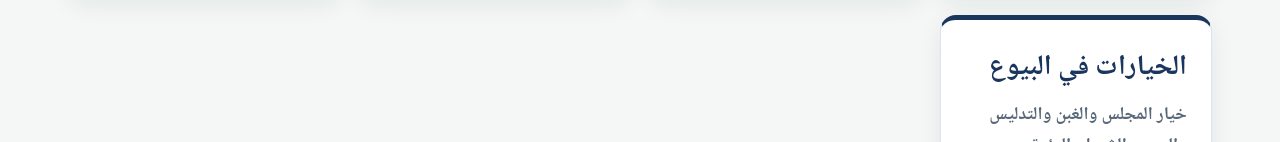
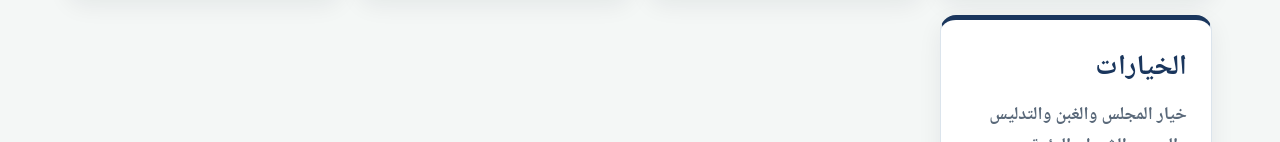
Before and after one commit to alharthy49-coder/manhaj-portal, a plain HTML site: page applications/muamalat1/index.html in a window 1280 px wide. Shown: the part 586-728 px from the top of the page. Drawn offline with Linux system fonts and the light colour scheme.

Commit message:
Rename options lesson card

```diff
--- a/applications/muamalat1/index.html
+++ b/applications/muamalat1/index.html
@@ -2,4 +2,4 @@
 <header class="topbar"><div class="topbar-inner"><a class="brand" href="../../index.html">منهج <span>الطالبين</span></a><a class="back-link" href="../index.html">العودة إلى التطبيقات العلمية</a></div></header>
 <main class="page"><div class="breadcrumb"><a href="../../index.html">الرئيسية</a><span>›</span><a href="../index.html">التطبيقات العلمية</a><span>›</span><span>فقه المعاملات (1)</span></div>
 <section class="hero"><div class="eyebrow">فقه المعاملات (1)</div><h1>اختر الموضوع</h1><p>تدريبات تفاعلية على موضوعات المقرر، مع تغذية راجعة مباشرة في الأسئلة الموضوعية، وجواب نموذجي عند الطلب في الأسئلة المقالية.</p></section>
-<div class="cards"><a class="card-link" href="activities.html?topic=money"><h2>المال</h2><p>أقسام المال وآثار التقسيمات والتطبيقات المركبة.</p><div class="arrow">ابدأ التدريب ←</div></a><a class="card-link" href="activities.html?topic=ownership"><h2>الملك</h2><p>أنواع الملك، أسبابه، حدوده، والتمييز بين العين والمنفعة والانتفاع.</p><div class="arrow">ابدأ التدريب ←</div></a><a class="card-link" href="activities.html?topic=contract"><h2>العقد</h2><p>تقسيمات العقود بحسب الغاية واللزوم والصحة والنفاذ.</p><div class="arrow">ابدأ التدريب ←</div></a><a class="card-link" href="activities.html?topic=sale"><h2>البيع</h2><p>تعريف البيع وصيغته، والعاقدان، والبدلان، والتطبيقات الفقهية المرتبطة بها.</p><div class="arrow">ابدأ التدريب ←</div></a><a class="card-link" href="activities.html?topic=options"><h2>الخيارات في البيوع</h2><p>خيار المجلس والغبن والتدليس والعيب والشرط والرؤية، مع تطبيقات تمييزية.</p><div class="arrow">ابدأ التدريب ←</div></a></div></main></body></html>
+<div class="cards"><a class="card-link" href="activities.html?topic=money"><h2>المال</h2><p>أقسام المال وآثار التقسيمات والتطبيقات المركبة.</p><div class="arrow">ابدأ التدريب ←</div></a><a class="card-link" href="activities.html?topic=ownership"><h2>الملك</h2><p>أنواع الملك، أسبابه، حدوده، والتمييز بين العين والمنفعة والانتفاع.</p><div class="arrow">ابدأ التدريب ←</div></a><a class="card-link" href="activities.html?topic=contract"><h2>العقد</h2><p>تقسيمات العقود بحسب الغاية واللزوم والصحة والنفاذ.</p><div class="arrow">ابدأ التدريب ←</div></a><a class="card-link" href="activities.html?topic=sale"><h2>البيع</h2><p>تعريف البيع وصيغته، والعاقدان، والبدلان، والتطبيقات الفقهية المرتبطة بها.</p><div class="arrow">ابدأ التدريب ←</div></a><a class="card-link" href="activities.html?topic=options"><h2>الخيارات</h2><p>خيار المجلس والغبن والتدليس والعيب والشرط والرؤية، مع تطبيقات تمييزية.</p><div class="arrow">ابدأ التدريب ←</div></a></div></main></body></html>
```
